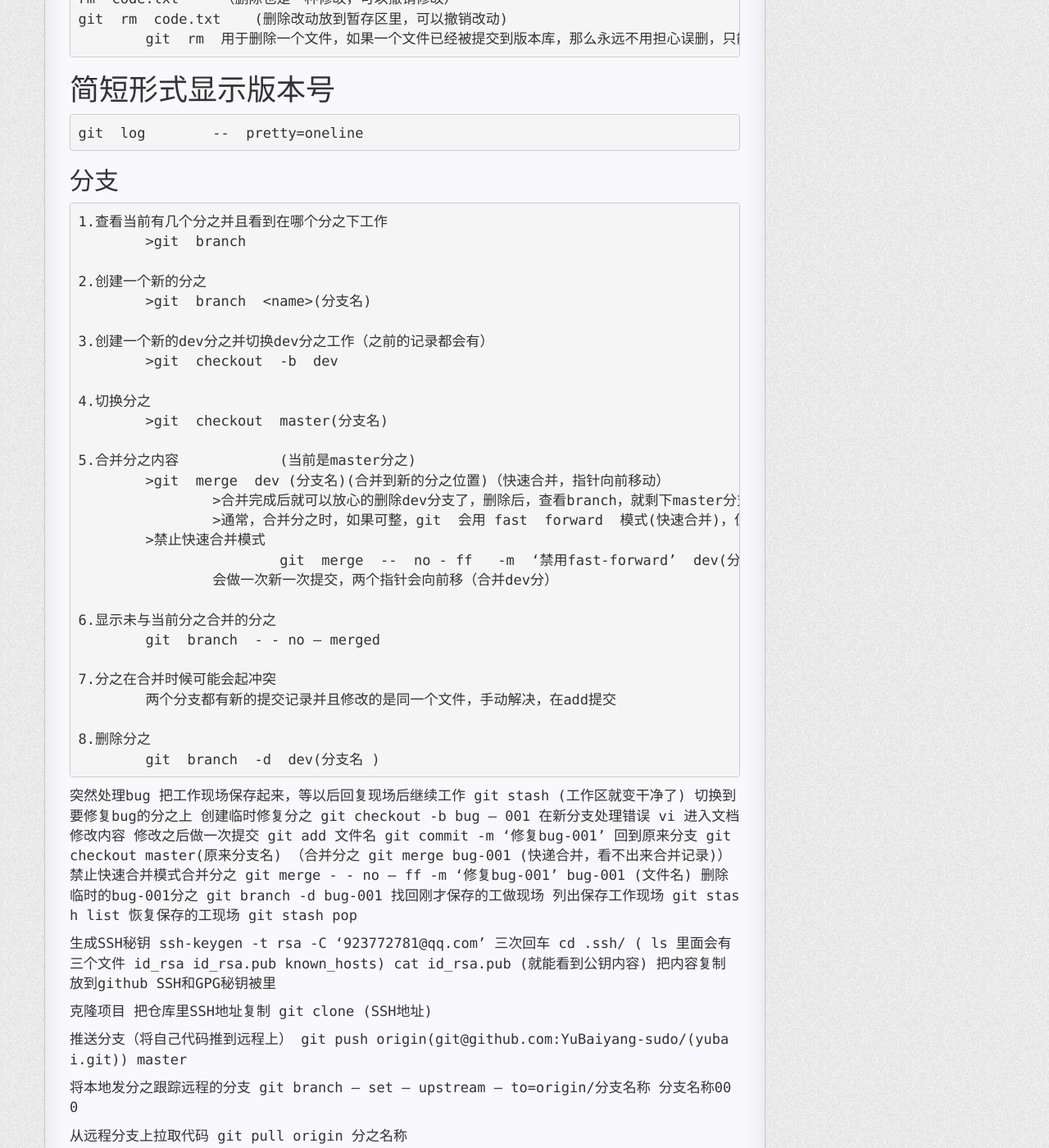
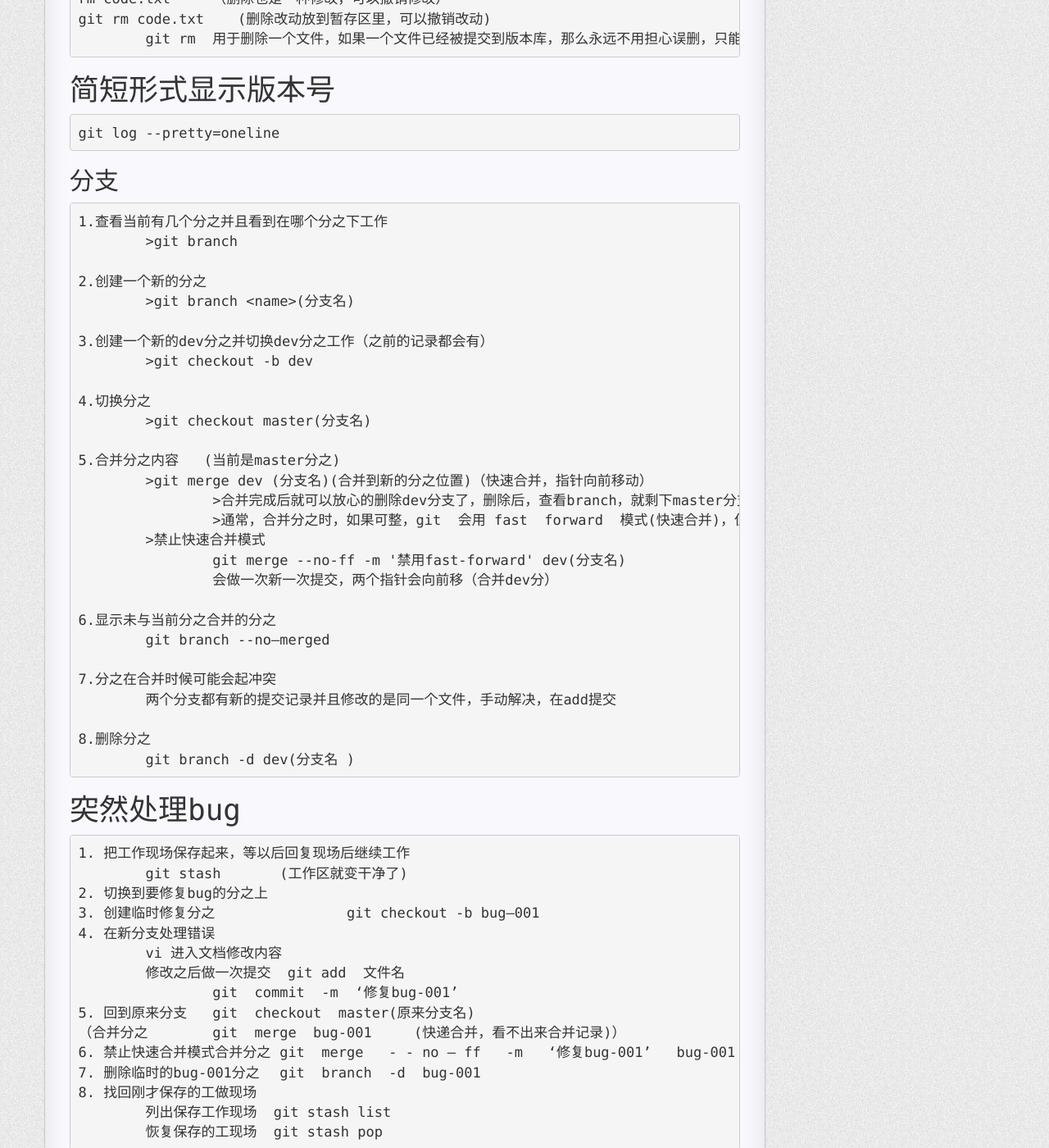
Before and after one commit to YuBaiyang-sudo/YuBaiyang-sudo.github.io, a Jekyll site: the page built from _posts/2019-12-14-git-github-blog.md, in a window 1280 px wide and 1400 px high, scrolled down 2425 px. Shown: the whole window at 82% size. Built offline with Jekyll 4.4.1, drawn with Linux system fonts in a browser that asks for light colours; nearby versions of some CDN libraries; comment, search, counter and statistics services are not loaded; a style sheet for code colours, icons or effects is not loaded; some of the changed text lies outside the part shown.

Commit message:
Update 2019-12-14-git-github-blog.md

```diff
--- a/_posts/2019-12-14-git-github-blog.md
+++ b/_posts/2019-12-14-git-github-blog.md
@@ -12,13 +12,13 @@ categories: algorithm
 >安装完成后： git      （测试是否安装成功）
 
 # 创建一个版本库
->（1）新建一个目录       git_test      在git_test目录下创建一个版本库，命令如下
->> git  init     初始化git仓库   会生成一个	.git   文件 	(版本库目录)
->> mkdir git_test	创建	git_test	目录
+>（1）新建一个目录  git_test  在git_test目录下创建一个版本库，命令如下
+>> git init     初始化git仓库   会生成一个  .git   文件  (版本库目录)
+>> mkdir git_test	创建  git_test  目录
 
 # Git使用
-1. 在	git_test	目录下创建一个文件	code.txt
-		向目录中添加内容	vi	code.txt         (  :wq  保存修改并退出 vi )
+1. 在  git_test  目录下创建一个文件	code.txt
+	向目录中添加内容	vi code.txt         (  :wq  保存修改并退出 vi )
 
 --------
 # vi 使用命令
@@ -35,21 +35,21 @@ categories: algorithm
 --------
 
 2. 使用如下两条命令可以创建一个版本
-		git	add   code.txt
-		git	commit 	 -m  ‘版本1’
+		git add code.txt
+		git commit -m '版本1'
 
 3. 查看版本命令
-		git   log
+		git log
 
 4. 版本回退(回到某一个版本)
 	HEAD^   回到上一个版本
 	HEAD^^  回到上两个版本
 	HEAD～n    n为想退回版本的次数
-		 git	reset   --hard  HEAD^
+		 git reset --hard HEAD^
 
 5. 看之前操作记录
-		git	reflog
-		git 	reset  --hard  版本序列号    （撤销暂存）
+		git reflog
+		git reset --hard  版本序列号    （撤销暂存）
 
 # 工作区
 	电脑中的目录，比如我们的   qit_test   ,就是一个工作区
@@ -58,114 +58,112 @@ categories: algorithm
 	工作区有一个隐藏目录，git，这个不是工作区，而是git的版本库
 		git 的版本库里存了很多东西，最重要的就是称为 stage 的暂存区，还有git 为我们自动创建的第一个分支master ，以及指向master 的一个指针叫HEAD
 	把文件往git 版本库里添加的时候，分为两步：
-		第一步用  git  add  把文件添加进去，实际上就是把文件修改添加到暂存区
-		第二步用  git  commit  提交更改，实际上就是把暂存区的所有内容提交到当前分支、
+		第一步用  git add  把文件添加进去，实际上就是把文件修改添加到暂存区
+		第二步用  git commit  提交更改，实际上就是把暂存区的所有内容提交到当前分支、
 	查看当前工作状态
-		git  status
+		git status
 
 # 管理和修改
 	git 管理的文件的修改， 它只会提交暂存区的修改来创建版本
-		git  add
-		git  commit  -m
+		git add
+		git commit -m
 
 # 撤销修改
-	git  checkout  --  code.txt    (工作区撤销修改)
-	git  reset  HEAD  code.txt   (添加到暂存区之前撤销修改)
+	git checkout --code.txt    (工作区撤销修改)
+	git reset HEAD code.txt   (添加到暂存区之前撤销修改)
 
 
 # 小结：
 	当改乱工作区某个文件的内容，想直接丢弃工作区的修改时
-		git  checkout  --  file
+		git checkout --file
 	当改乱工作区某个文件的内容并且添加到了暂存区，想丢弃修改
-		第一步：git  reset  HEAD  file
-		第二步：git  checkout  --  file
+		第一步：git reset HEAD file
+		第二步：git checkout --file
 	当改乱工作区某个文件的内容并且添加到了暂存区还到了版本库，想要撤销本次
 		版本回退
 
 
 # 对比文件的不同
-	git  diff  HEAD  –  code.txt
+	git diff HEAD --code.txt
 		---  (减号)  对应HEAD版本code.txt
 		++  (加号)  对应工作区的code.txt
 			没有出现+或- 代表两个文件共有的
 			如果出现代表哪个里特有的
 
 # 删除文件
-	rm  code.txt     （删除也是一种修改，可以撤销修改）
-	git  rm  code.txt    (删除改动放到暂存区里，可以撤销改动)
-		git  rm  用于删除一个文件，如果一个文件已经被提交到版本库，那么永远不用担心误删，只能回复文件到最新版本，你会丢失最近一次提交后你修改的内容
+	rm code.txt     （删除也是一种修改，可以撤销修改）
+	git rm code.txt    (删除改动放到暂存区里，可以撤销改动)
+		git rm  用于删除一个文件，如果一个文件已经被提交到版本库，那么永远不用担心误删，只能回复文件到最新版本，你会丢失最近一次提交后你修改的内容
 
 # 简短形式显示版本号
-	git  log 	--  pretty=oneline
+	git log --pretty=oneline
 
 
 ## 分支
 
 	1.查看当前有几个分之并且看到在哪个分之下工作
-		>git  branch
+		>git branch
 
 	2.创建一个新的分之
-		>git  branch  <name>(分支名)
+		>git branch <name>(分支名)
 
 	3.创建一个新的dev分之并切换dev分之工作（之前的记录都会有）
-		>git  checkout  -b  dev
+		>git checkout -b dev
 
 	4.切换分之
-		>git  checkout  master(分支名)
+		>git checkout master(分支名)
 
-	5.合并分之内容		(当前是master分之)
-		>git  merge  dev (分支名)(合并到新的分之位置)（快速合并，指针向前移动）
+	5.合并分之内容   (当前是master分之)
+		>git merge dev (分支名)(合并到新的分之位置)（快速合并，指针向前移动）
 			>合并完成后就可以放心的删除dev分支了，删除后，查看branch，就剩下master分支了
 			>通常，合并分之时，如果可整，git  会用 fast  forward  模式(快速合并)，但是有些快速合并不能成而且合并时没有冲突，这个时候会合并之后并做一次新的提交。但是这种模式下，删除分之后，会丢掉分之信息。
 		>禁止快速合并模式
-				git  merge  --  no - ff   -m  ‘禁用fast-forward’  dev(分支名)
+			git merge --no-ff -m '禁用fast-forward' dev(分支名)
 			会做一次新一次提交，两个指针会向前移（合并dev分）
 
 	6.显示未与当前分之合并的分之
-		git  branch  - - no – merged
+		git branch --no–merged
 
 	7.分之在合并时候可能会起冲突
 		两个分支都有新的提交记录并且修改的是同一个文件，手动解决，在add提交
 
 	8.删除分之
-		git  branch  -d  dev(分支名 )
+		git branch -d dev(分支名 )
 
 
-突然处理bug
-	把工作现场保存起来，等以后回复现场后继续工作
-		git  stash       (工作区就变干净了)
-	切换到要修复bug的分之上
-	创建临时修复分之		git  checkout  -b  bug – 001
-	在新分支处理错误
+# 突然处理bug
+	1. 把工作现场保存起来，等以后回复现场后继续工作
+		git stash       (工作区就变干净了)
+	2. 切换到要修复bug的分之上
+	3. 创建临时修复分之		git checkout -b bug–001
+	4. 在新分支处理错误
 		vi 进入文档修改内容
 		修改之后做一次提交  git add  文件名
-							   git  commit  -m  ‘修复bug-001’
-	回到原来分支	git  checkout  master(原来分支名)
+			git  commit  -m  ‘修复bug-001’
+	5. 回到原来分支	git  checkout  master(原来分支名)
 	（合并分之	git  merge  bug-001	(快递合并，看不出来合并记录)）
-	禁止快速合并模式合并分之	git  merge   - - no – ff   -m   ‘修复bug-001’   bug-001 (文件名)
-	删除临时的bug-001分之	git  branch  -d  bug-001
-	找回刚才保存的工做现场
-		列出保存工作现场	git  stash  list
-		恢复保存的工现场	git  stash  pop
+	6. 禁止快速合并模式合并分之	git  merge   - - no – ff   -m   ‘修复bug-001’   bug-001 (文件名)
+	7. 删除临时的bug-001分之	git  branch  -d  bug-001
+	8. 找回刚才保存的工做现场
+		列出保存工作现场  git stash list
+		恢复保存的工现场  git stash pop
 
-
-
-生成SSH秘钥
-	ssh-keygen  -t  rsa  -C  ‘923772781@qq.com’
+# 生成SSH秘钥
+	ssh-keygen -t rsa -C‘923772781@qq.com’
 	三次回车
-	cd  .ssh/   ( ls  里面会有三个文件  id_rsa   id_rsa.pub   known_hosts)
-	cat  id_rsa.pub  (就能看到公钥内容)
+	cd .ssh/   ( ls  里面会有三个文件  id_rsa   id_rsa.pub   known_hosts)
+	cat id_rsa.pub  (就能看到公钥内容)
 	把内容复制放到github SSH和GPG秘钥被里
 
-克隆项目
+# 克隆项目
 	把仓库里SSH地址复制
-	git  clone  (SSH地址)
+	git clone (SSH地址)
 
-推送分支（将自己代码推到远程上）
-	git  push  origin(git@github.com:YuBaiyang-sudo/(yubai.git))  master
+# 推送分支（将自己代码推到远程上）
+	git push origin(git@github.com:YuBaiyang-sudo/(yubai.git)) master
 
-将本地发分之跟踪远程的分支
-	git  branch  – set – upstream – to=origin/分支名称  分支名称000
+# 将本地发分之跟踪远程的分支
+	git branch --set -upstream -to=origin/分支名称  分支名称
 
-从远程分支上拉取代码
-	git  pull  origin  分之名称
+# 从远程分支上拉取代码
+	git pull origin 分之名称
```
